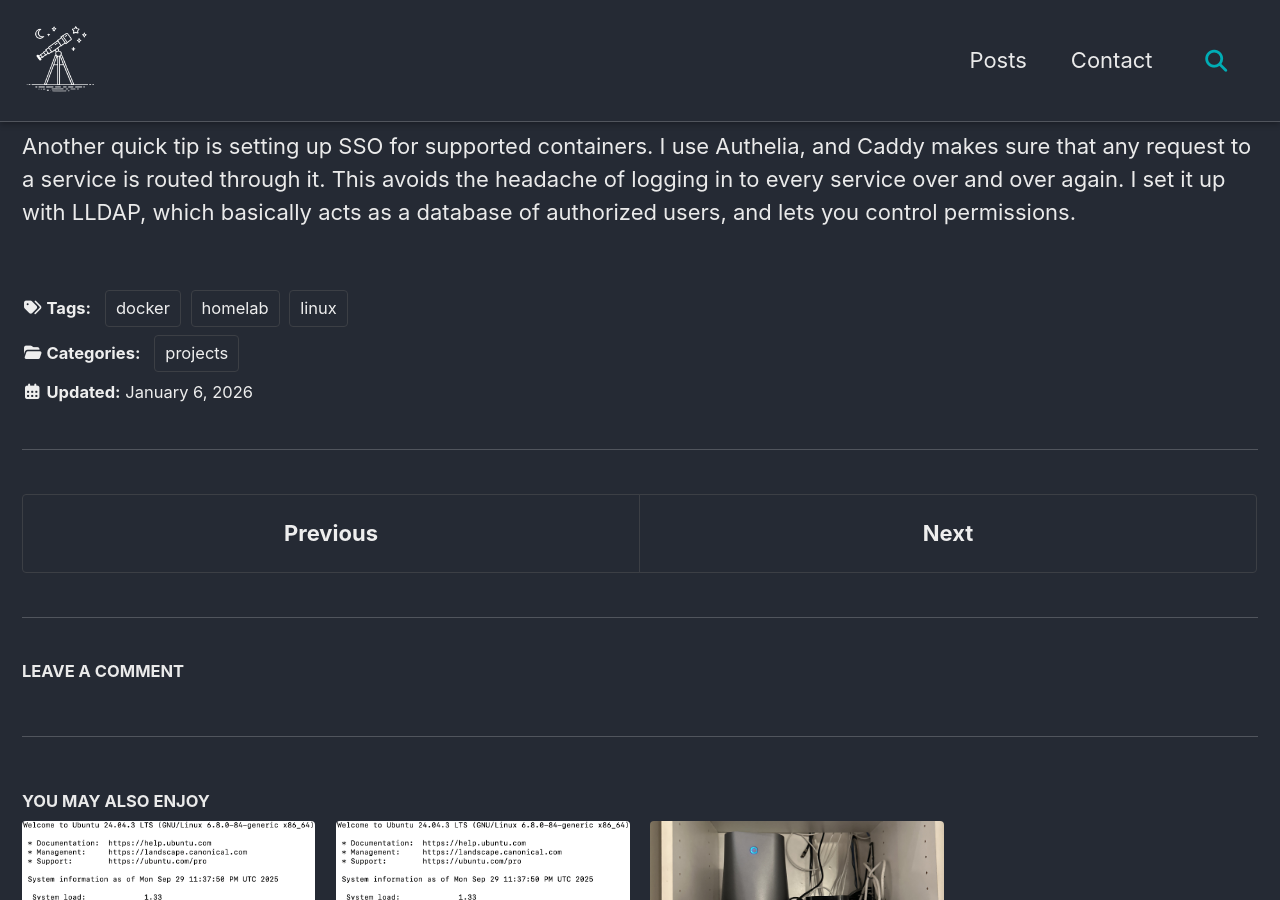
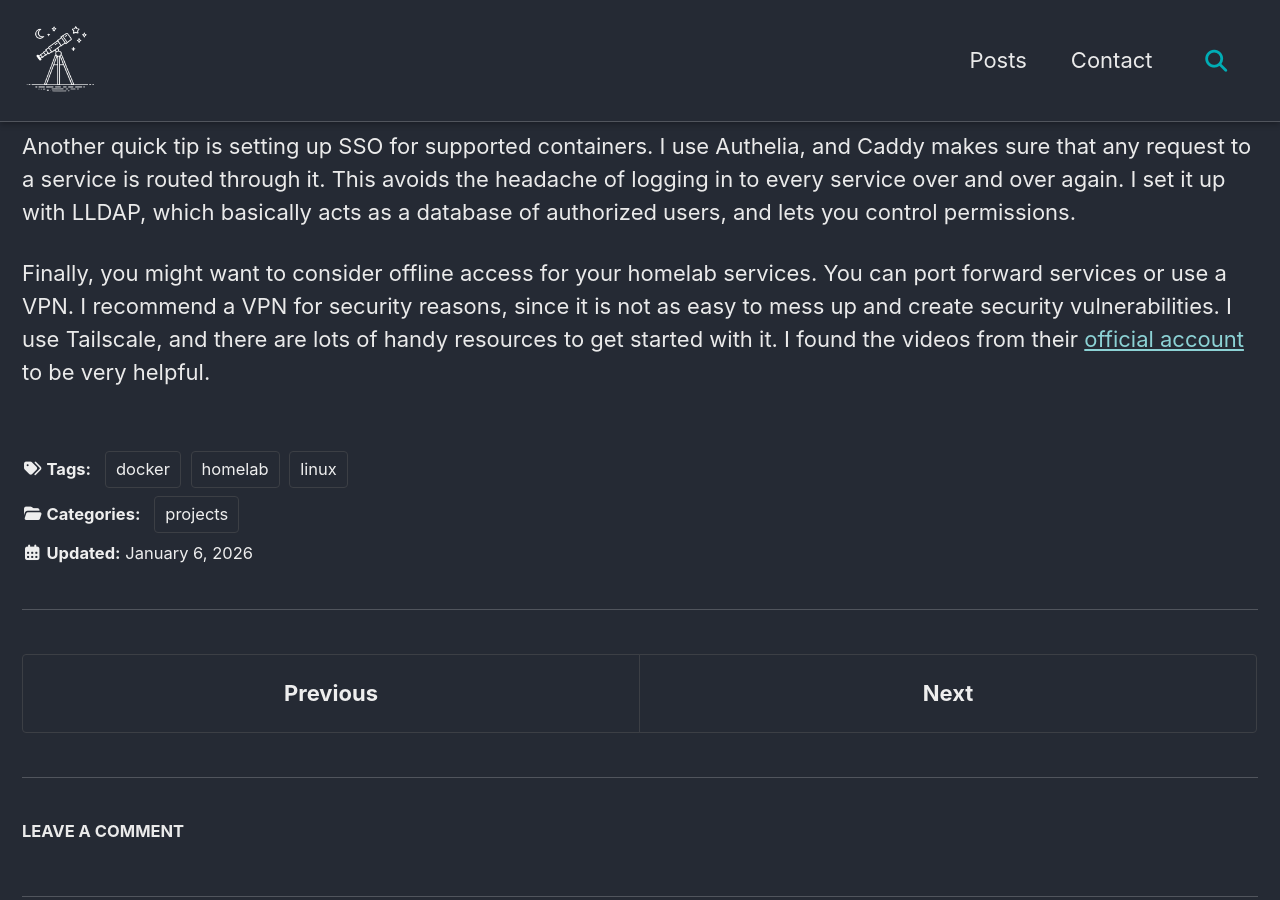
Before and after one commit to AidanV0908/aidanv0908.github.io, a Jekyll site: the page built from _posts/2026-01-06-homelab-adventures-3.markdown, in a window 1280 px wide and 900 px high, scrolled down 1264 px. Built offline with Jekyll 4.4.1, drawn with Linux system fonts in a browser that asks for light colours; cached includes are drawn as plain includes; comment, search, counter and statistics services are not loaded.

Commit message:
Added a bit about Tailscale to newest post to correct post

```diff
--- a/_posts/2026-01-06-homelab-adventures-3.markdown
+++ b/_posts/2026-01-06-homelab-adventures-3.markdown
@@ -17,3 +17,5 @@
 There are some other sections, like volumes, which map directories on your system to directories within the process, and depends_on, which makes it so that a service is only available when the other listed services function, which is useful when serves have dependencies. Finally, networks allows you to configure the docker network the service runs on. There are some other arguments too, but this is why I use docker compose. If you just do `docker run`, you have to specify all of this in a long command. Docker compose provides a template that makes modifying a container's configuration quick and easy.
 
 Another quick tip is setting up SSO for supported containers. I use Authelia, and Caddy makes sure that any request to a service is routed through it. This avoids the headache of logging in to every service over and over again. I set it up with LLDAP, which basically acts as a database of authorized users, and lets you control permissions.
+
+Finally, you might want to consider offline access for your homelab services. You can port forward services or use a VPN. I recommend a VPN for security reasons, since it is not as easy to mess up and create security vulnerabilities. I use Tailscale, and there are lots of handy resources to get started with it. I found the videos from their [official account](https://www.youtube.com/@Tailscale) to be very helpful.
```
